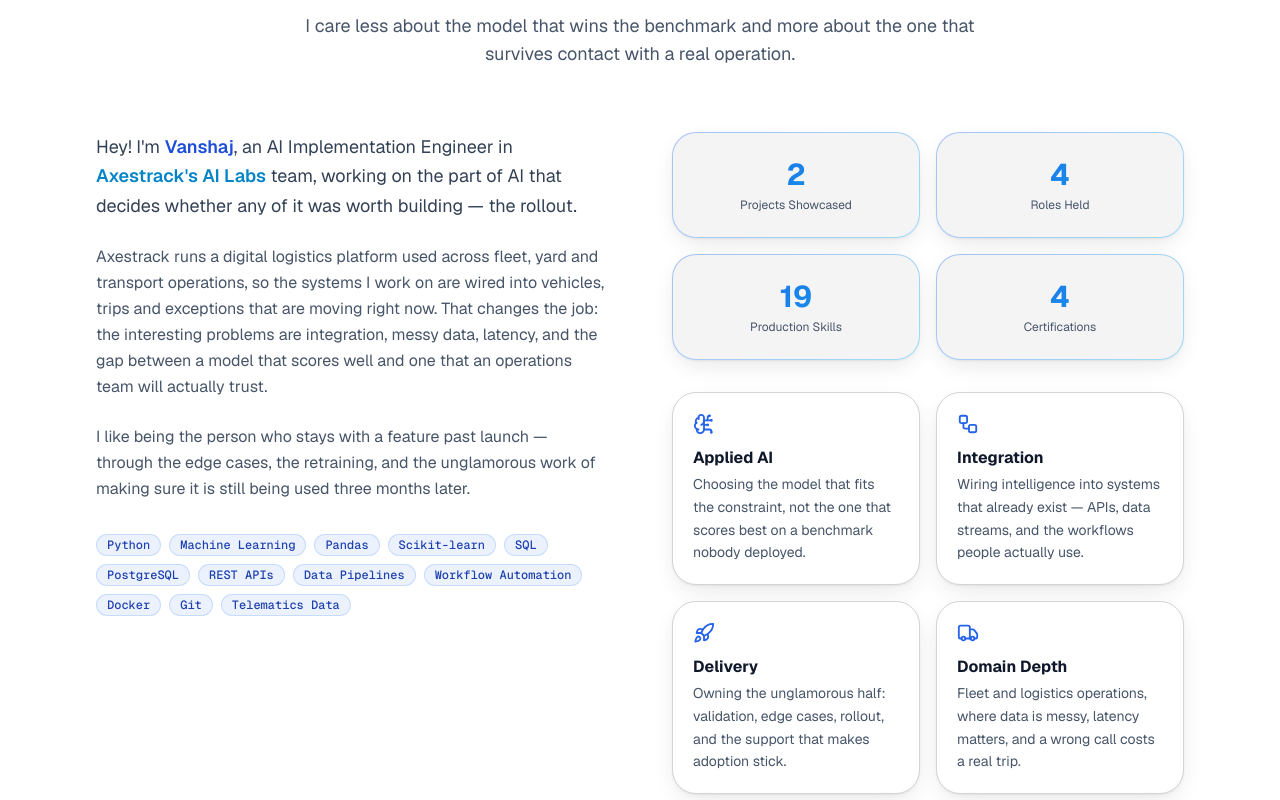
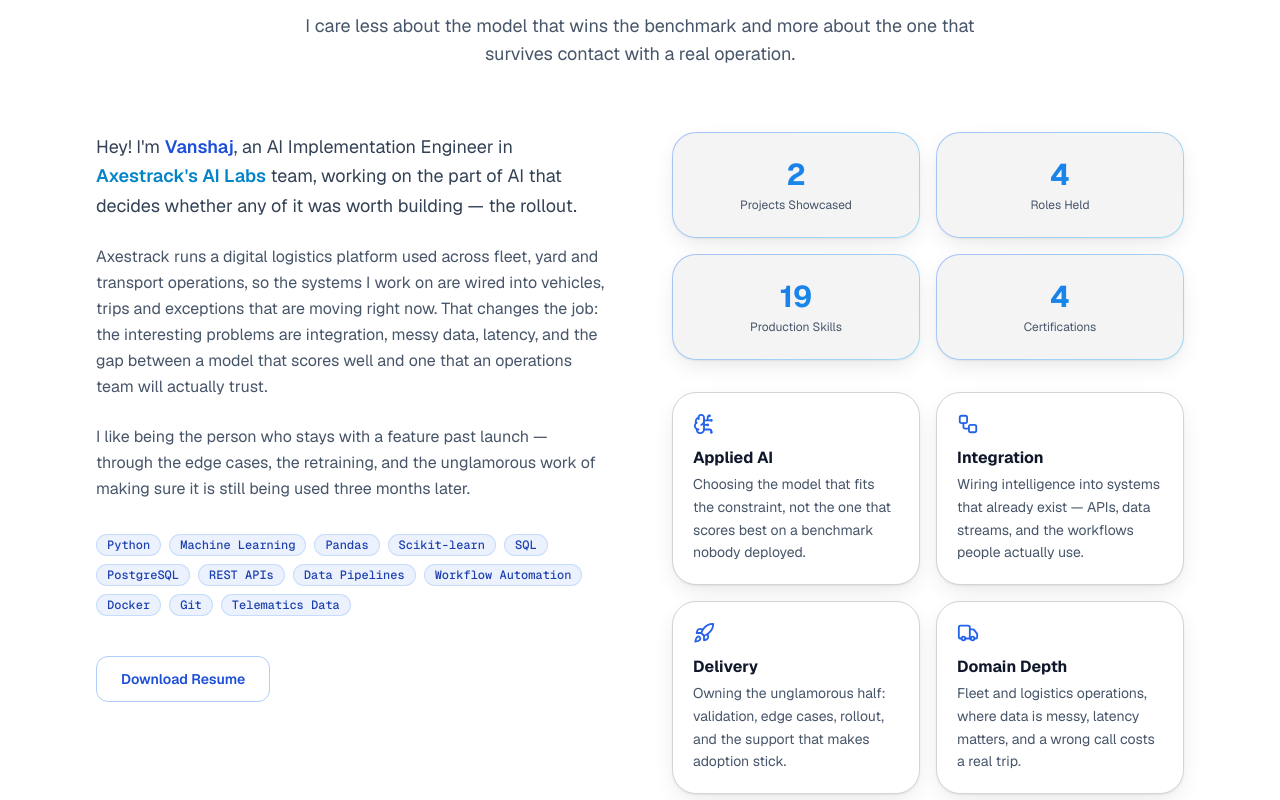
Before and after one commit to Vansh1502/vanshajgaur_portfolio, a Next.js app: page / in a window 1280 px wide. Shown: the part 920-1720 px from the top of the page. Built offline with nearby package versions, Linux system fonts and the light colour scheme; no server answers.

Commit message:
Add downloadable resume link

```diff
--- a/components/sections/About.tsx
+++ b/components/sections/About.tsx
@@ -52,8 +52,16 @@ export default function About() {
 
           {RESUME && (
             <div className="pt-4">
-              <Button as="a" href={RESUME.href} target="_blank" rel="noopener noreferrer" variant="secondary" className="text-sm">
-                View Resume
+              <Button
+                as="a"
+                href={RESUME.href}
+                target="_blank"
+                rel="noopener noreferrer"
+                download
+                variant="secondary"
+                className="text-sm"
+              >
+                Download Resume
               </Button>
             </div>
           )}
--- a/lib/site.ts
+++ b/lib/site.ts
@@ -62,7 +62,8 @@ export const SITE = {
     github: '',
   },
   // [PLACEHOLDER] a public resume link (Drive, Dropbox, etc.).
-  resumeUrl: '',
+  // Set NEXT_PUBLIC_RESUME_URL in production/local env to show the resume download CTA.
+  resumeUrl: process.env.NEXT_PUBLIC_RESUME_URL ?? '',
 } as const
 
 /** Alma mater used in JSON-LD. [PLACEHOLDER] — omitted until confirmed. */
```
